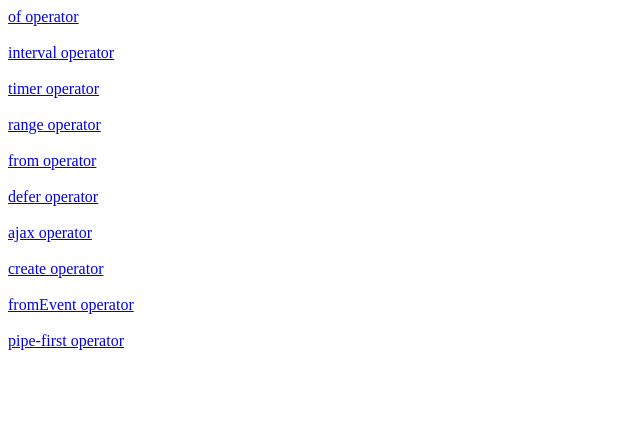
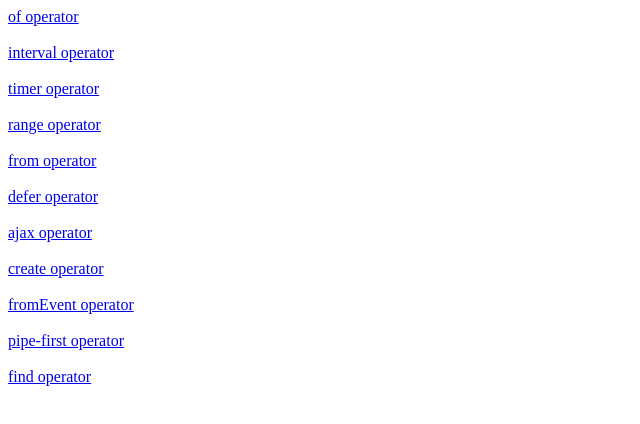
Before and after one commit to BeyzaNurCebi/rxjs, an Angular app: page /operators in a window 1280 px wide. Shown: the top 424 px of the page, without its empty margins (0-640 px from the left). Built offline with nearby package versions, Linux system fonts and the light colour scheme.

Commit message:
find operator

```diff
--- a/src/app/app-routing.module.ts
+++ b/src/app/app-routing.module.ts
@@ -12,6 +12,7 @@ import { AjaxComponent } from './operators/creation-operators/ajax/ajax.componen
 import { CreateComponent } from './operators/creation-operators/create/create.component';
 import { FromEventComponent } from './operators/creation-operators/fromEvent/fromEvent.component';
 import { PipeFirstComponent } from './operators/filtering-operators/pipe-first/pipe-first.component';
+import { FindComponent } from './operators/filtering-operators/find/find.component';
 
 const routes: Routes = [
   {path: "" ,redirectTo: "/operators",pathMatch: "full"},
@@ -26,6 +27,7 @@ const routes: Routes = [
   {path: "create",component: CreateComponent},
   {path: "fromEvent",component: FromEventComponent},
   {path: "pipe-first",component: PipeFirstComponent},
+  {path: "find",component: FindComponent},
 ];
 
 @NgModule({
--- a/src/app/app.module.ts
+++ b/src/app/app.module.ts
@@ -15,6 +15,7 @@ import { AjaxComponent } from './operators/creation-operators/ajax/ajax.componen
 import { CreateComponent } from './operators/creation-operators/create/create.component';
 import { FromEventComponent } from './operators/creation-operators/fromEvent/fromEvent.component';
 import { PipeFirstComponent } from "./operators/filtering-operators/pipe-first/pipe-first.component";
+import { FindComponent } from './operators/filtering-operators/find/find.component';
 
 @NgModule({
   declarations: [
@@ -29,7 +30,8 @@ import { PipeFirstComponent } from "./operators/filtering-operators/pipe-first/p
     AjaxComponent,
     CreateComponent,
     FromEventComponent,
-    PipeFirstComponent
+    PipeFirstComponent,
+    FindComponent
   ],
   imports: [
     BrowserModule,
--- /dev/null
+++ b/src/app/operators/filtering-operators/find/find.component.html
@@ -0,0 +1 @@
+<p>find operator</p>
--- /dev/null
+++ b/src/app/operators/filtering-operators/find/find.component.ts
@@ -0,0 +1,31 @@
+import { Component, OnInit } from '@angular/core';
+import { from } from 'rxjs';
+import { find } from 'rxjs/operators';
+
+
+@Component({
+    selector: 'ng-find',
+    templateUrl: 'find.component.html'
+})
+
+export class FindComponent implements OnInit {
+
+
+
+    constructor() {
+
+    //FIND OPERATOR
+    /* belirtilen şarta uygun olan ilk değeri döndürür. first te bu işlemi yapar. ama ikisi arasındaki
+    fark şu first bu şarta uygun değer bulamazsa hata fırlatır ama find hata fırlatmaz undefined
+    döner.
+    */
+
+    const myArray = from([5,20,500,30])
+    myArray.pipe(find(val=>val>550)).subscribe(data=>{
+        console.log(data)
+    })
+
+    }
+
+    ngOnInit() { }
+}
--- a/src/app/operators/operators.component.html
+++ b/src/app/operators/operators.component.html
@@ -46,3 +46,8 @@
 <a [routerLink]="['/pipe-first']">
     pipe-first operator
 </a>
+<br>
+<br>
+<a [routerLink]="['/find']">
+    find operator
+</a>
```
